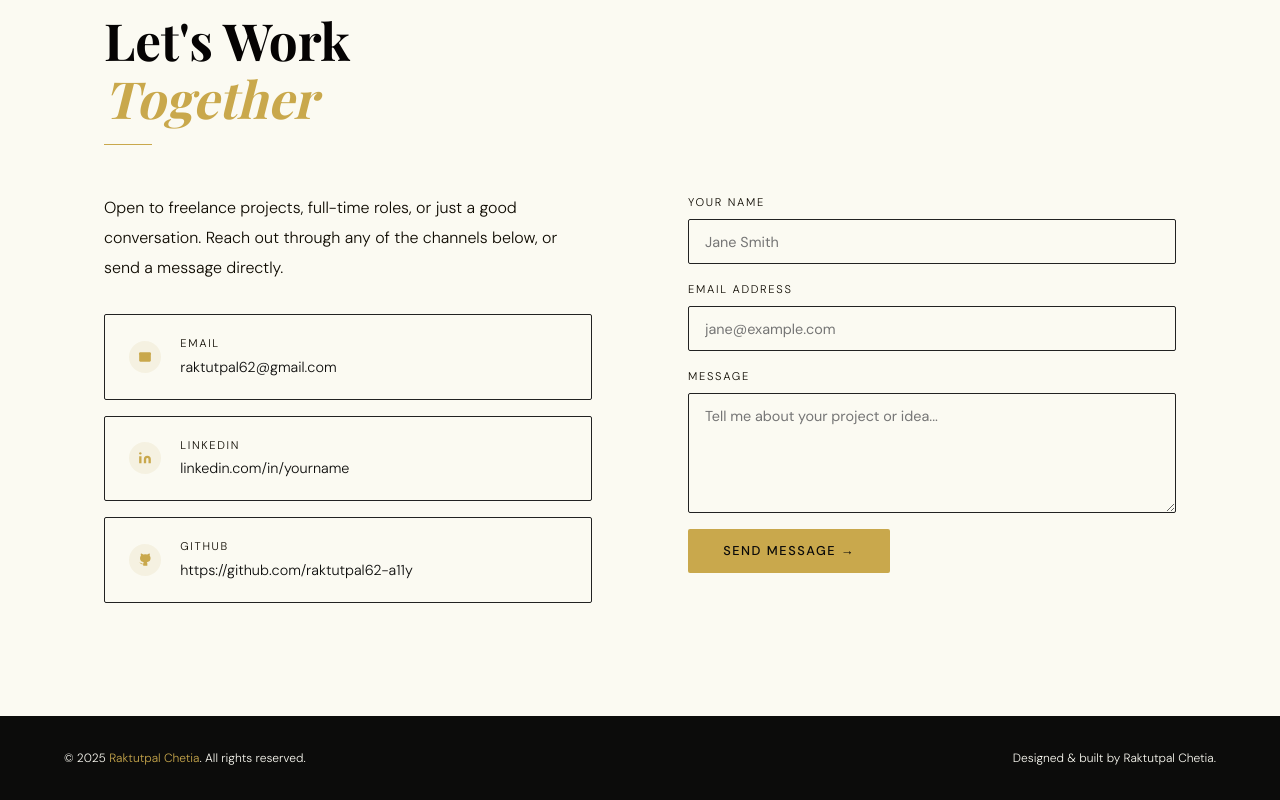
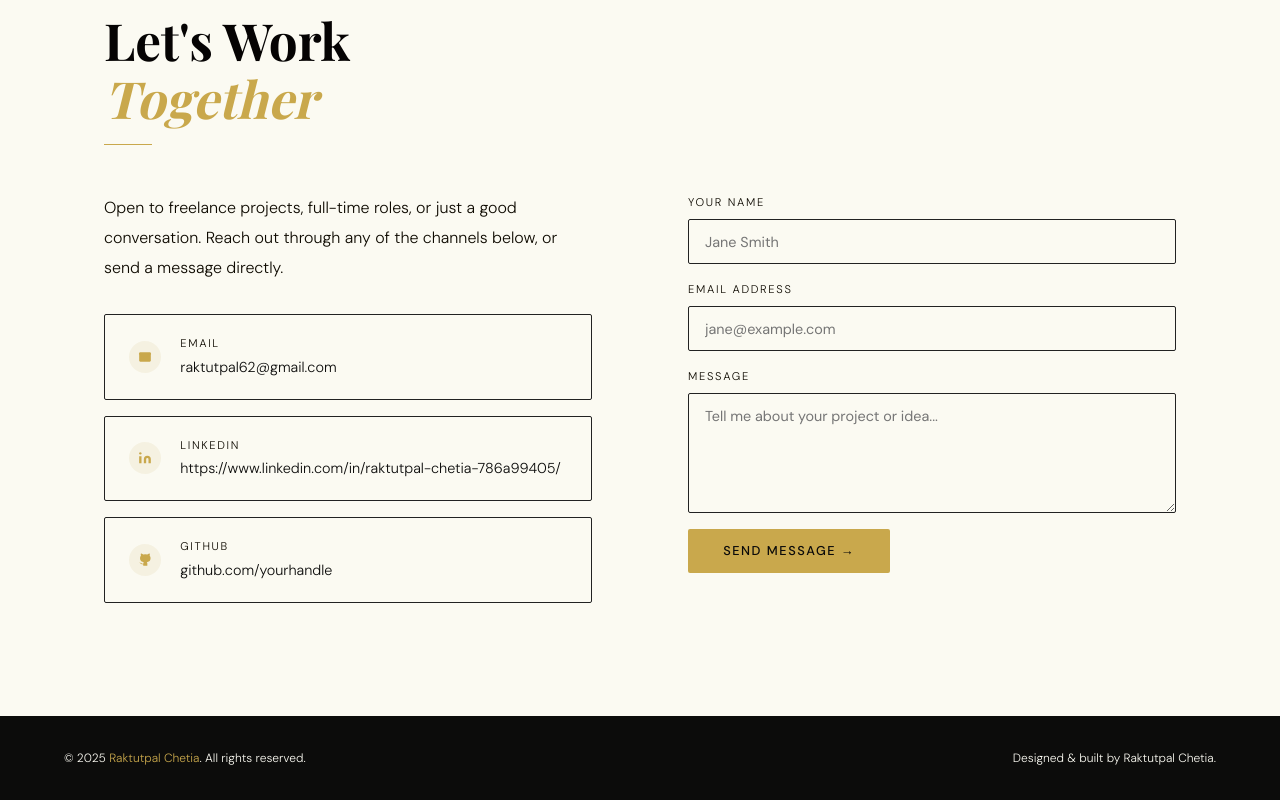
Before and after one commit to raktutpal62-a11y/Portfolio, a plain HTML site: page index.html in a window 1280 px wide. Shown: the part 3763-4563 px from the top of the page. Drawn offline with nearby package versions, Linux system fonts and the light colour scheme; a web font is replaced by a local one.

Commit message:
index.html

```diff
--- a/index.html
+++ b/index.html
@@ -239,22 +239,22 @@
                 <div class="contact-link-val">raktutpal62@gmail.com</div>
               </div>
             </a>
-            <a href="https://linkedin.com" target="_blank" class="contact-link">
+            <a href="https://www.linkedin.com/in/raktutpal-chetia-786a99405/" target="_blank" class="contact-link">
               <div class="contact-link-icon">
                 <svg viewBox="0 0 24 24"><path d="M16 8a6 6 0 016 6v7h-4v-7a2 2 0 00-2-2 2 2 0 00-2 2v7h-4v-7a6 6 0 016-6zM2 9h4v12H2z"/><circle cx="4" cy="4" r="2"/></svg>
               </div>
               <div class="contact-link-text">
                 <div class="contact-link-label">LinkedIn</div>
-                <div class="contact-link-val">linkedin.com/in/yourname</div>
+                <div class="contact-link-val">https://www.linkedin.com/in/raktutpal-chetia-786a99405/</div>
               </div>
             </a>
-            <a href="https://github.com/raktutpal62-a11y" target="_blank" class="contact-link">
+            <a href="https://github.com" target="_blank" class="contact-link">
               <div class="contact-link-icon">
                 <svg viewBox="0 0 24 24"><path d="M9 19c-5 1.5-5-2.5-7-3m14 6v-3.87a3.37 3.37 0 00-.94-2.61c3.14-.35 6.44-1.54 6.44-7A5.44 5.44 0 0020 4.77 5.07 5.07 0 0019.91 1S18.73.65 16 2.48a13.38 13.38 0 00-7 0C6.27.65 5.09 1 5.09 1A5.07 5.07 0 005 4.77a5.44 5.44 0 00-1.5 3.78c0 5.42 3.3 6.61 6.44 7A3.37 3.37 0 009 18.13V22"/></svg>
               </div>
               <div class="contact-link-text">
                 <div class="contact-link-label">GitHub</div>
-                <div class="contact-link-val">https://github.com/raktutpal62-a11y</div>
+                <div class="contact-link-val">github.com/yourhandle</div>
               </div>
             </a>
           </div>
```
